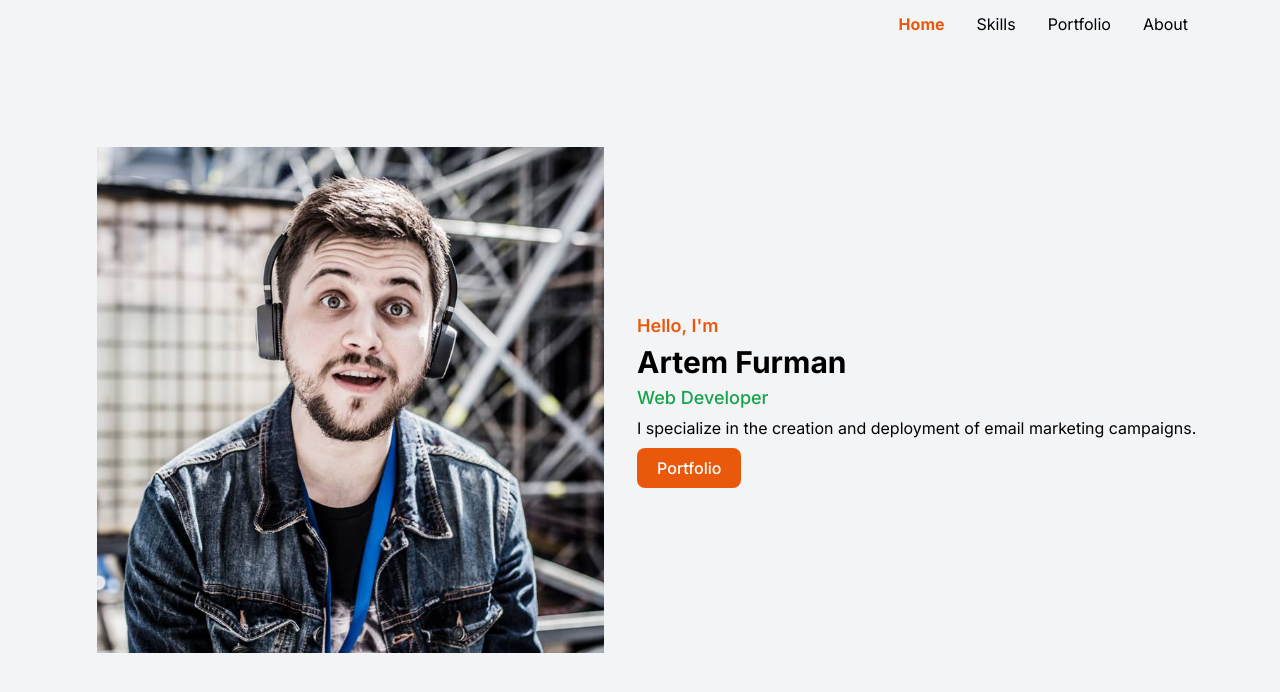
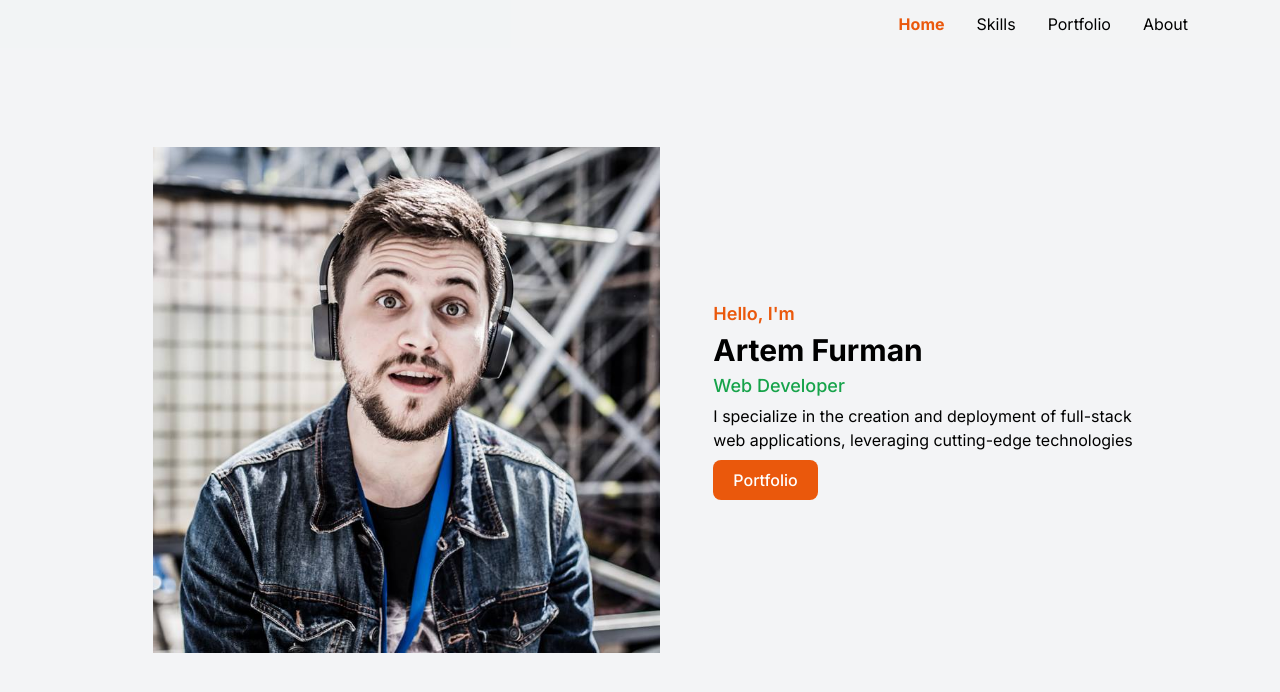
Before and after one commit to Arden27/portfolio, a Next.js app: page / in a window 1280 px wide. Shown: the top 692 px of the page. Built offline with nearby package versions, Linux system fonts and the light colour scheme.

Commit message:
portfolio section start

```diff
--- a/src/app/page.js
+++ b/src/app/page.js
@@ -23,15 +23,7 @@ export default function Small() {
                 id="home-section"
                 className="flex h-[100svh] w-screen snap-start items-center justify-center "
             >
-                <div className="flex h-5/6 w-full flex-col items-center justify-center md:h-screen md:flex-row">
-                    {/* <Image
-                        src="/img/profile_picture.png"
-                        alt="Profile Picture"
-                        sizes="100vh"
-                        className="h-[95%] w-auto object-cover hidden md:block"
-                        width={2832}
-                        height={4256}
-                    /> */}
+                <div className="flex md:gap-10 w-full h-5/6 flex-col items-center justify-center md:h-screen md:flex-row">
                     <div className="flex aspect-square h-2/3 items-center justify-center">
                         <Image
                             src="/img/about.jpeg"
@@ -42,7 +34,7 @@ export default function Small() {
                             height={720}
                         />
                     </div>
-                    <div className="md:ml-5 max-sm:flex max-sm:h-1/3 max-sm:flex-col max-sm:items-center max-sm:justify-center max-sm:p-4">
+                    <div className="max-sm:flex max-sm:h-1/3 md:w-1/3 max-sm:flex-col max-sm:items-center max-sm:justify-center max-sm:p-4">
                         <div className="text-lg font-semibold text-orange-600 md:mb-1">
                             Hello, I'm
                         </div>
@@ -52,13 +44,11 @@ export default function Small() {
                         <p className="text-md md:text-lg font-medium text-green-600 md:mb-1">
                             <span>Web Developer</span>
                         </p>
-                        <div className="mb-1 flex items-center justify-center md:mb-2 max-sm:w-4/5">
+                        <div className="mb-1 flex items-center justify-center md:mb-2 max-sm:w-4/5 md:w-4/4">
                             <p className="max-sm:text-center">
-                                I specialize in the creation and deployment of
-                                email marketing campaigns.
+                            I specialize in the creation and deployment of full-stack web applications, leveraging cutting-edge technologies
                             </p>
                         </div>
-
                         <a
                             href="#portfolio-section"
                             className="inline-block cursor-pointer rounded-lg bg-orange-600 px-5 py-2 font-medium text-white transition-all duration-200 ease-in-out hover:border hover:border-orange-600 hover:bg-white hover:text-orange-600"
@@ -87,9 +77,31 @@ export default function Small() {
             </section>
             <section
                 id="portfolio-section"
-                className="flex h-[100svh] w-screen snap-start items-center justify-center text-4xl"
+                className="flex h-[100svh] w-screen snap-start flex-col items-center justify-center pt-16 max-sm:pt-14"
             >
-                <h1>Portfolio</h1>
+                <h1 className="text-center text-4xl font-bold">
+                    Portfolio
+                </h1>
+                <div
+                    className="h-full w-full grid grid-cols-2 grid-rows-2 gap-4 pt-2 p-6"
+                >
+                    <div className="w-full h-full">
+                        <h2 className="mb-2 text-center text-xl font-bold">Project</h2>
+                        <div className="w-full h-5/6 rounded-2xl border-2 border-black bg-green-300"></div>
+                    </div>
+                    <div className="w-full h-full">
+                        <h2 className="mb-2 text-center text-xl font-bold">Project</h2>
+                        <div className="w-full h-5/6 rounded-2xl border-2 border-black bg-green-300"></div>
+                    </div>
+                    <div className="w-full h-full">
+                        <h2 className="mb-2 text-center text-xl font-bold">Project</h2>
+                        <div className="w-full h-5/6 rounded-2xl border-2 border-black bg-green-300"></div>
+                    </div>
+                    <div className="w-full h-full">
+                        <h2 className="mb-2 text-center text-xl font-bold">Project</h2>
+                        <div className="w-full h-5/6 rounded-2xl border-2 border-black bg-green-300"></div>
+                    </div>
+                </div>
             </section>
             <section
                 id="about-section"
```
